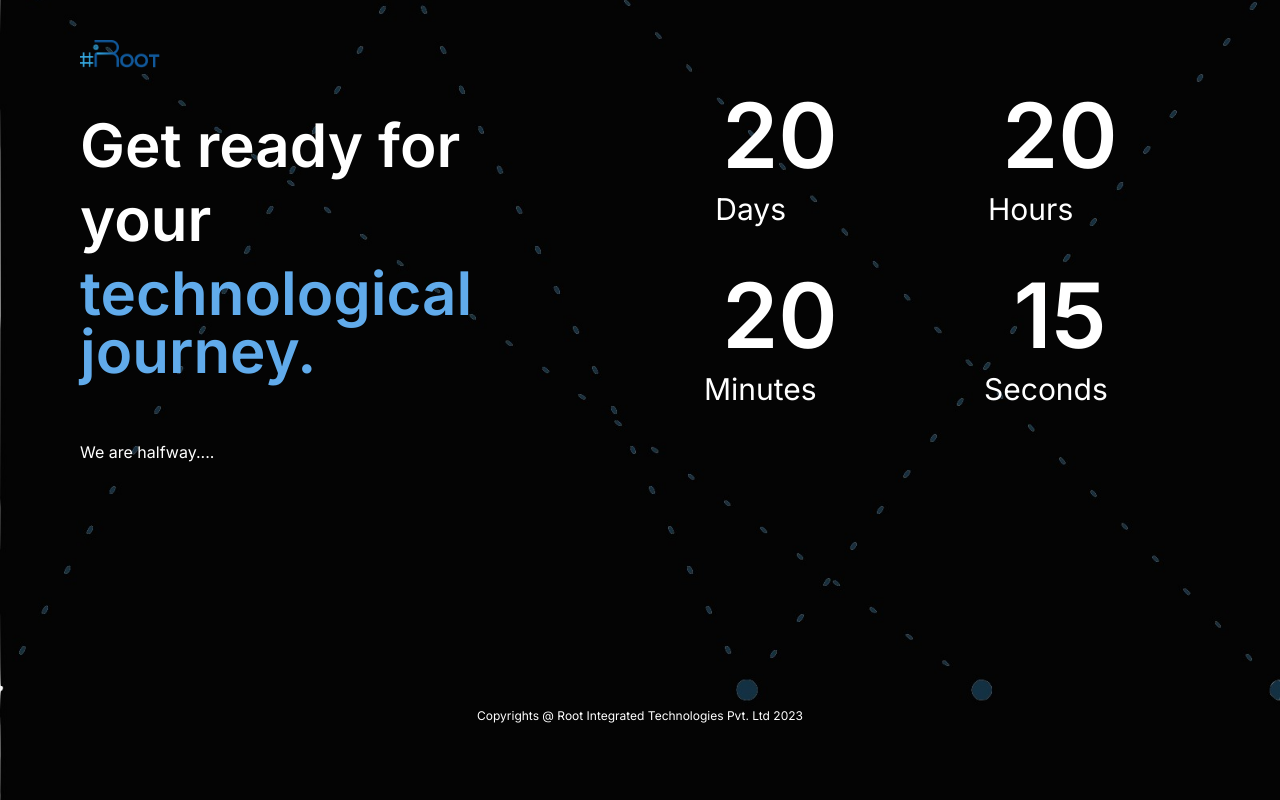
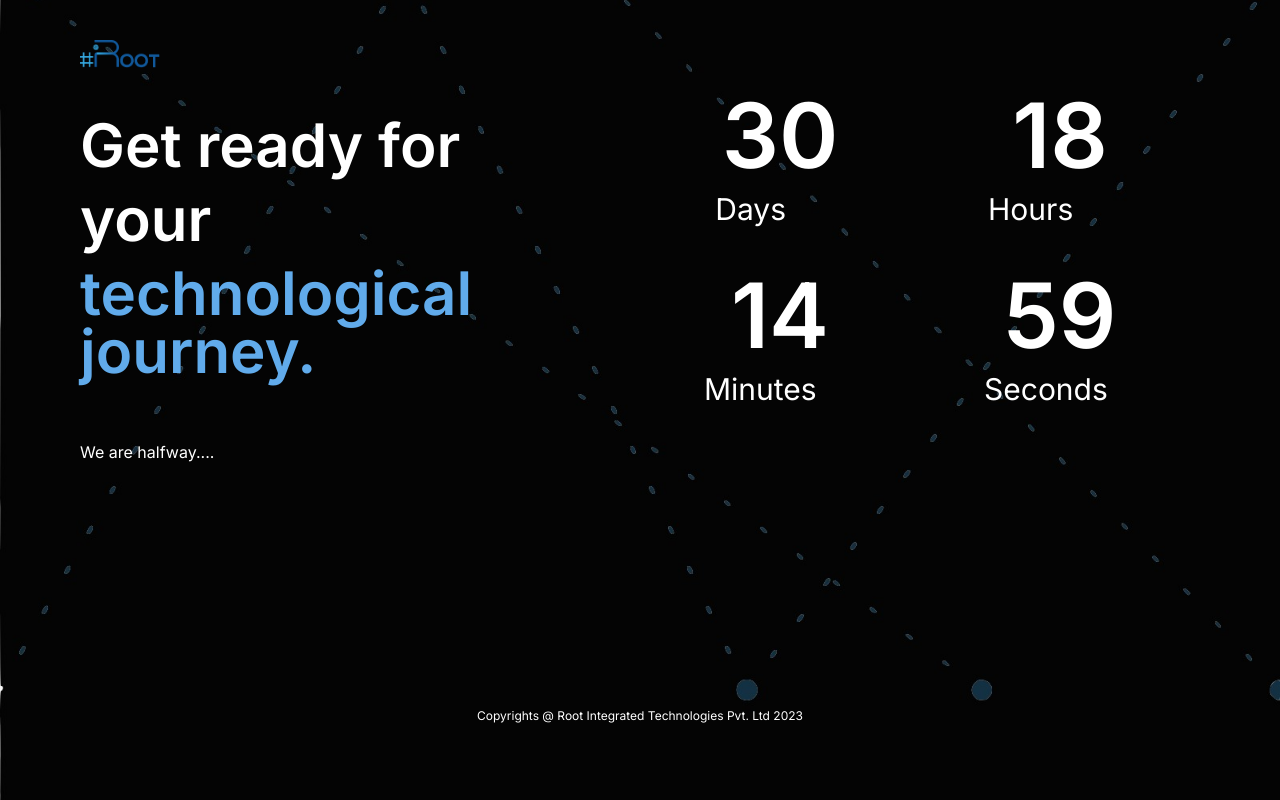
Before and after one commit to skd28/root_home, a Next.js app: page / in a window 1280 px wide. Built offline with nearby package versions, Linux system fonts and the light colour scheme.

Commit message:
update counter date

```diff
--- a/app/components/First.js
+++ b/app/components/First.js
@@ -4,49 +4,84 @@ import { useState, useEffect } from 'react';
 
 function First() {
     const [countdown, setCountdown] = useState({
-        days: 20,
-        hours: 20,
-        minutes: 20,
-        seconds: 20,
+        days: 30,
+        hours: 30,
+        minutes: 30,
+        seconds: 30,
     });
 
+    //  useEffect(() => {
+    // const interval = setInterval(() => {
+    //     if (
+    //         countdown.days === 0 &&
+    //         countdown.hours === 0 &&
+    //         countdown.minutes === 0 &&
+    //         countdown.seconds === 0
+    //     ) {
+    //         clearInterval(interval); // Timer has reached 0, stop the interval
+    //     } else {
+    //         const newCountdown = { ...countdown };
+
+    //         if (newCountdown.seconds === 0) {
+    //             newCountdown.seconds = 59;
+    //             if (newCountdown.minutes === 0) {
+    //                 newCountdown.minutes = 59;
+    //                 if (newCountdown.hours === 0) {
+    //                     newCountdown.hours = 23;
+    //                     if (newCountdown.days > 0) {
+    //                         newCountdown.days -= 1;
+    //                     }
+    //                 } else {
+    //                     newCountdown.hours -= 1;
+    //                 }
+    //             } else {
+    //                 newCountdown.minutes -= 1;
+    //             }
+    //         } else {
+    //             newCountdown.seconds -= 1;
+    //         }
+
+    //         setCountdown(newCountdown);
+    //     }
+    // }, 1000);
+
+    // return () => clearInterval(interval); // Cleanup when the component unmounts
+    // }, [countdown]);
     useEffect(() => {
-        const interval = setInterval(() => {
-            if (
-                countdown.days === 0 &&
-                countdown.hours === 0 &&
-                countdown.minutes === 0 &&
-                countdown.seconds === 0
-            ) {
-                clearInterval(interval); // Timer has reached 0, stop the interval
-            } else {
-                const newCountdown = { ...countdown };
+        var countDownDate = new Date("Dec 7, 2023 23:59:59").getTime();
 
-                if (newCountdown.seconds === 0) {
-                    newCountdown.seconds = 59;
-                    if (newCountdown.minutes === 0) {
-                        newCountdown.minutes = 59;
-                        if (newCountdown.hours === 0) {
-                            newCountdown.hours = 23;
-                            if (newCountdown.days > 0) {
-                                newCountdown.days -= 1;
-                            }
-                        } else {
-                            newCountdown.hours -= 1;
-                        }
-                    } else {
-                        newCountdown.minutes -= 1;
-                    }
-                } else {
-                    newCountdown.seconds -= 1;
-                }
 
-                setCountdown(newCountdown);
+        var x = setInterval(function () {
+
+            // Get today's date and time
+            var now = new Date().getTime();
+
+            // Find the distance between now and the count down date
+            var distance = countDownDate - now;
+
+            // Time calculations for days, hours, minutes and seconds
+            var days = Math.floor(distance / (1000 * 60 * 60 * 24));
+            var hours = Math.floor((distance % (1000 * 60 * 60 * 24)) / (1000 * 60 * 60));
+            var minutes = Math.floor((distance % (1000 * 60 * 60)) / (1000 * 60));
+            var seconds = Math.floor((distance % (1000 * 60)) / 1000);
+
+            // Display the result in the element with id="demo"
+            const obj = {
+                days: days,
+                hours: hours,
+                minutes: minutes,
+                seconds: seconds
+
+            }
+            setCountdown(obj)
+
+            // If the count down is finished, write some text
+            if (distance < 0) {
+                clearInterval(x);
+                // make button for Go to Root Home button visible
             }
         }, 1000);
-
-        return () => clearInterval(interval); // Cleanup when the component unmounts
-    }, [countdown]);
+    }, []);
 
     return (
         <>
--- a/app/page.js
+++ b/app/page.js
@@ -2,7 +2,7 @@
 import Image from 'next/image'
 import { useState, useEffect } from 'react';
 import First from './components/First';
-import Second from './components/Second';
+// import Second from './components/Second';
 
 
 
```
